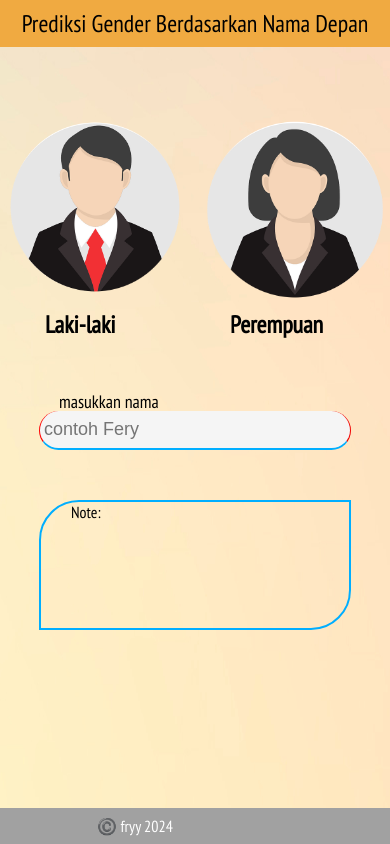
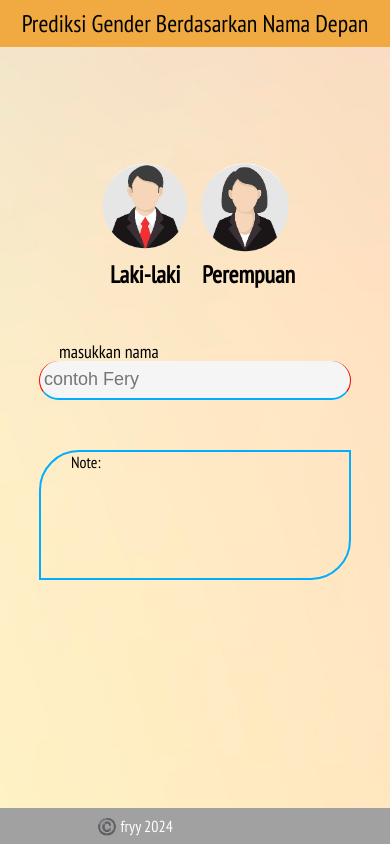
Before and after one commit to Feriawal/webgender, a plain HTML site: page index.html in a window 390 px wide. Drawn offline with Linux system fonts and the light colour scheme.

Commit message:
Update style.css

```diff
--- a/style.css
+++ b/style.css
@@ -120,4 +120,16 @@ footer a, footer p {
         width: 80%;
     }
 
+    .hasil .male img, .female img {
+        width: 100px;
+    }
+
+    .hasil .male h2  {
+        margin-left: 15px;
+    }
+
+    .hasil .female h2 {
+        margin-left: 7px;
+    }
+
 }
```
